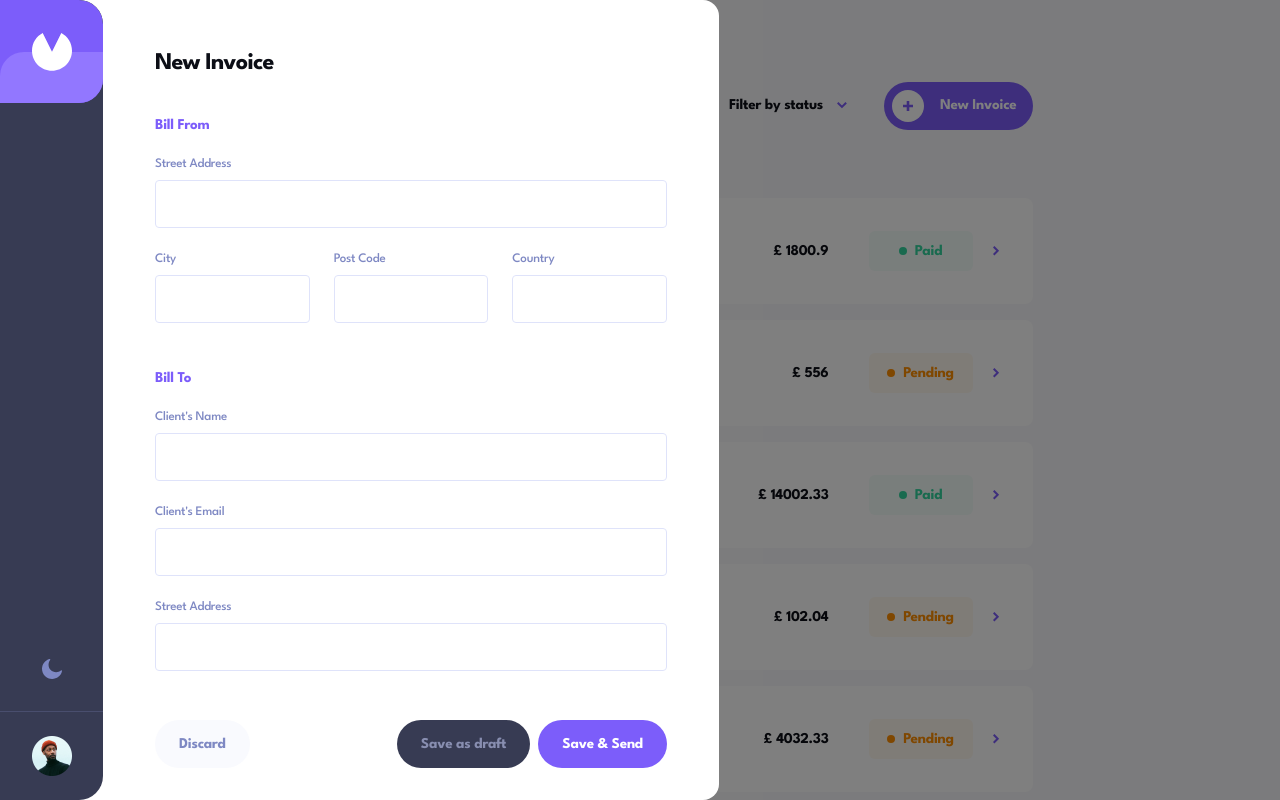
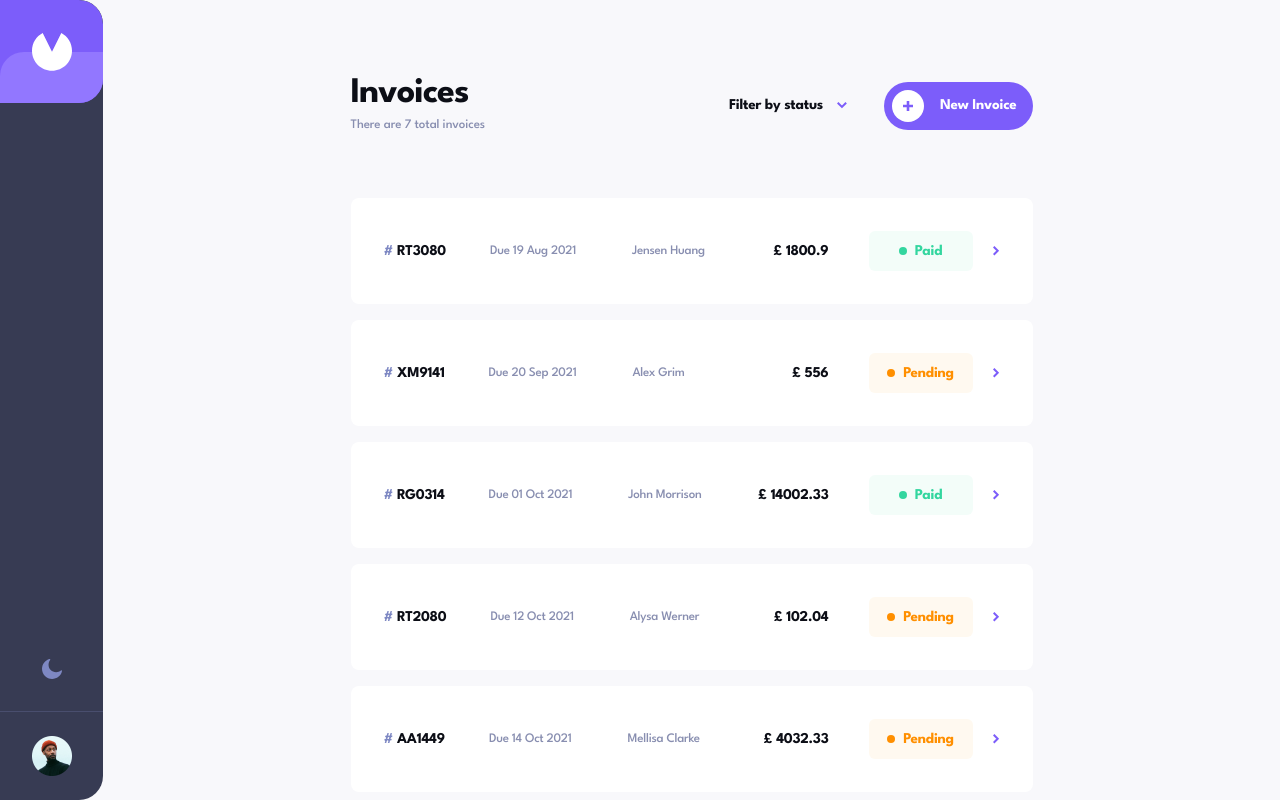
Before and after one commit to BenedictUmeozor/hng14-stage2-task, a React (Vite) app: page / in a window 1280 px wide. Built offline with nearby package versions, Linux system fonts and the light colour scheme.

Commit message:
feat: add AddModal component and necessary UI primitives for invoice creation

```diff
--- a/src/components/AddModal.tsx
+++ b/src/components/AddModal.tsx
@@ -6,7 +6,12 @@ import DatePicker from "./DatePicker";
 import Input from "./Input";
 import Select from "./Select";
 
-const AddModal = () => {
+interface AddModalProps {
+  isOpen: boolean;
+  onClose: () => void;
+}
+
+const AddModal = ({ isOpen, onClose }: AddModalProps) => {
   const [hasScrolled, setHasScrolled] = useState(false);
 
   const handleScroll = (e: React.UIEvent<HTMLDivElement>) => {
@@ -14,8 +19,22 @@ const AddModal = () => {
   };
 
   return (
-    <div className="fixed inset-0 z-99 bg-black/50">
-      <form className="dark:bg-12 grid h-full w-full max-w-179.75 grid-rows-[1fr_auto] overflow-hidden rounded-r-2xl bg-white pb-0 max-lg:max-w-154">
+    <div
+      className={cn(
+        "fixed inset-0 z-[99] flex bg-black/50 transition-all duration-500 ease-in-out",
+        isOpen ? "opacity-100 visible" : "pointer-events-none opacity-0 invisible",
+      )}
+      onClick={(e) => {
+        if (e.target === e.currentTarget) onClose();
+      }}
+    >
+      <form
+        className={cn(
+          "dark:bg-12 grid h-full w-full max-w-179.75 grid-rows-[1fr_auto] overflow-hidden rounded-r-2xl bg-white pb-0 transition-transform duration-500 ease-in-out max-lg:max-w-154",
+          isOpen ? "translate-x-0" : "-translate-x-full",
+        )}
+        onClick={(e) => e.stopPropagation()}
+      >
         <div
           onScroll={handleScroll}
           className={cn("overflow-y-auto px-13 pt-13 lg:pl-38.75")}
@@ -332,7 +351,7 @@ const AddModal = () => {
             hasScrolled && "shadow-[0_-8px_16px_-4px_rgba(0,0,0,0.1)]",
           )}
         >
-          <Button variant="button-3" type="button">
+          <Button variant="button-3" type="button" onClick={onClose}>
             Discard
           </Button>
           <div className="flex items-center gap-x-2">
--- a/src/components/Button.tsx
+++ b/src/components/Button.tsx
@@ -27,7 +27,7 @@ const BaseButton = ({ className, ...props }: ComponentProps<"button">) => {
 const Button = ({ variant, children, ...rest }: ButtonProps) => {
   if (variant === "button-1") {
     return (
-      <BaseButton className="px-2 pr-4">
+      <BaseButton className="px-2 pr-4" {...rest}>
         <div className="flex size-8 items-center justify-center rounded-full bg-white">
           <PlusIcon />
         </div>
@@ -37,12 +37,15 @@ const Button = ({ variant, children, ...rest }: ButtonProps) => {
   }
 
   if (variant === "button-2") {
-    return <BaseButton>{children}</BaseButton>;
+    return <BaseButton {...rest}>{children}</BaseButton>;
   }
 
   if (variant === "button-3") {
     return (
-      <BaseButton className="text-07 dark:text-05 dark:bg-04 hover:bg-05 bg-[#F9FAFE] dark:hover:bg-white">
+      <BaseButton
+        className="text-07 dark:text-05 dark:bg-04 bg-[#F9FAFE] hover:bg-05 dark:hover:bg-white"
+        {...rest}
+      >
         {children}
       </BaseButton>
     );
@@ -50,7 +53,10 @@ const Button = ({ variant, children, ...rest }: ButtonProps) => {
 
   if (variant === "button-4") {
     return (
-      <BaseButton className="text-06 dark:text-05 hover:bg-08 dark:hover:bg-03 bg-[#373B53] dark:bg-[#373B53]">
+      <BaseButton
+        className="text-06 dark:text-05 bg-[#373B53] dark:bg-[#373B53] hover:bg-08 dark:hover:bg-03"
+        {...rest}
+      >
         {children}
       </BaseButton>
     );
@@ -58,7 +64,7 @@ const Button = ({ variant, children, ...rest }: ButtonProps) => {
 
   if (variant === "button-5") {
     return (
-      <BaseButton className="hover:bg-10 bg-09 text-white">
+      <BaseButton className="bg-09 hover:bg-10 text-white" {...rest}>
         {children}
       </BaseButton>
     );
@@ -66,7 +72,10 @@ const Button = ({ variant, children, ...rest }: ButtonProps) => {
 
   if (variant === "button-6") {
     return (
-      <BaseButton className="text-07 dark:bg-04 block w-full bg-[#F9FAFE] hover:bg-[#DFE3FA]">
+      <BaseButton
+        className="text-07 dark:bg-04 block w-full bg-[#F9FAFE] hover:bg-[#DFE3FA]"
+        {...rest}
+      >
         {children}
       </BaseButton>
     );
--- a/src/pages/IndexPage/Header.tsx
+++ b/src/pages/IndexPage/Header.tsx
@@ -2,7 +2,11 @@ import Button from "@/components/Button";
 import { useMediaQuery } from "react-responsive";
 import StatusFilter from "./StatusFilter";
 
-const Header = () => {
+interface HeaderProps {
+  onOpen: () => void;
+}
+
+const Header = ({ onOpen }: HeaderProps) => {
   const isMobile = useMediaQuery({ query: "(max-width: 768px)" });
 
   return (
@@ -15,7 +19,9 @@ const Header = () => {
       </div>
       <div className="flex flex-1 items-center justify-end max-md:gap-x-4">
         <StatusFilter />
-        <Button variant="button-1">{isMobile ? "New" : "New Invoice"}</Button>
+        <Button variant="button-1" onClick={onOpen}>
+          {isMobile ? "New" : "New Invoice"}
+        </Button>
       </div>
     </header>
   );
--- a/src/pages/IndexPage/index.tsx
+++ b/src/pages/IndexPage/index.tsx
@@ -1,14 +1,17 @@
 import AddModal from "@/components/AddModal";
+import { useState } from "react";
 import Header from "./Header";
 import InvoiceList from "./InvoiceList";
 
 export default function IndexPage() {
+  const [isModalOpen, setIsModalOpen] = useState(false);
+
   return (
     <main>
-      <Header />
+      <Header onOpen={() => setIsModalOpen(true)} />
       {/* <EmptyState /> */}
       <InvoiceList />
-      <AddModal />
+      <AddModal isOpen={isModalOpen} onClose={() => setIsModalOpen(false)} />
     </main>
   );
 }
```
